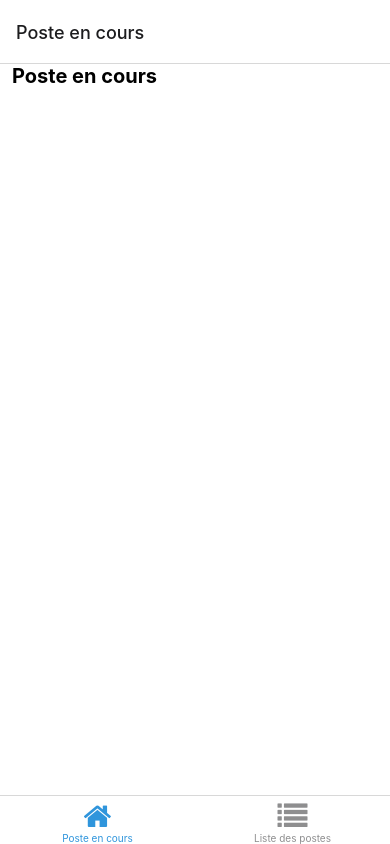
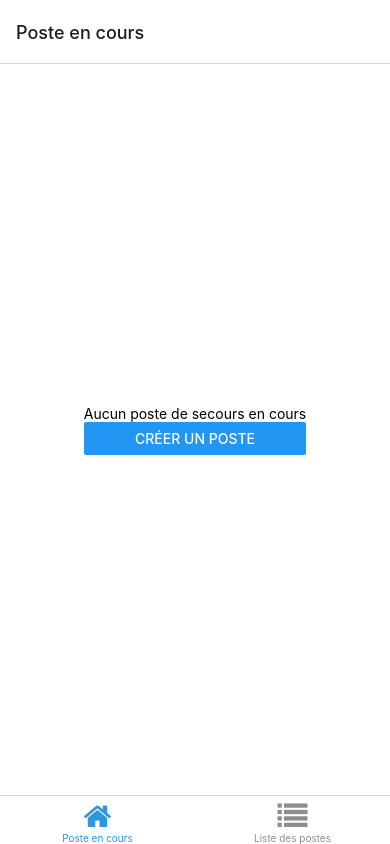
Before and after one commit to Gguigre/main-courante-sfcb93, a React Native app: screen / in a window 390 px wide. Built offline with nearby package versions, Linux system fonts and the light colour scheme; what expo-linking, sentry-expo would draw is missing.

Commit message:
feat: create no post page from postContext

```diff
--- /dev/null
+++ b/src/app/context/currentPost/CurrentPostContext.ts
@@ -0,0 +1,10 @@
+import { createContext } from 'react';
+import { CurrentPostState } from './types';
+
+export const CurrentPostContext = createContext<{
+  currentPost: CurrentPostState;
+}>({
+  currentPost: {
+    currentPost: null,
+  },
+});
--- /dev/null
+++ b/src/app/context/currentPost/types.ts
@@ -0,0 +1,20 @@
+export type AdminInfo = {
+  id: string;
+};
+
+export type PostType = { adminInfo: AdminInfo | null };
+
+export interface CurrentPostState {
+  currentPost: PostType | null;
+}
+
+type CreatePostAction = {
+  type: 'CREATE_POST';
+  payload: PostType;
+};
+
+type EndPostAction = {
+  type: 'END_POST';
+};
+
+export type CurrentPostAction = CreatePostAction | EndPostAction;
--- /dev/null
+++ b/src/app/context/currentPost/useCurrentPostContext.ts
@@ -0,0 +1,6 @@
+import { useContext } from 'react';
+import { CurrentPostContext } from './CurrentPostContext';
+
+export const useCurrentPostContext = () => {
+  return useContext(CurrentPostContext);
+};
--- a/src/modules/AllPosts/views/AllPostsScreen.tsx
+++ b/src/modules/AllPosts/views/AllPostsScreen.tsx
@@ -22,8 +22,7 @@ export const AllPostsScreen: React.FunctionComponent<Props> = () => {
 const styles = StyleSheet.create({
   container: {
     flex: 1,
-    alignItems: 'center',
-    justifyContent: 'center',
+    paddingHorizontal: 12,
   },
   title: {
     fontSize: 20,
--- a/src/modules/CurrentPost/views/CurrentPost.tsx
+++ b/src/modules/CurrentPost/views/CurrentPost.tsx
@@ -2,9 +2,10 @@ import { BottomTabNavigationProp } from '@react-navigation/bottom-tabs';
 import { CompositeNavigationProp } from '@react-navigation/core';
 import { NativeStackNavigationProp } from '@react-navigation/native-stack';
 import * as React from 'react';
-import { StyleSheet } from 'react-native';
+import { Button, StyleSheet } from 'react-native';
 import { RootStackParamList, RootTabParamList } from '../../../../types';
 import { Text, View } from '../../../shared/views/Themed';
+import { useCurrentPostScreen } from './useCurrentPostScreen';
 
 type Props = CompositeNavigationProp<
   BottomTabNavigationProp<RootTabParamList, 'CurrentPost'>,
@@ -12,9 +13,16 @@ type Props = CompositeNavigationProp<
 >;
 
 export const CurrentPostScreen: React.FunctionComponent<Props> = () => {
+  const { currentPost, createPost } = useCurrentPostScreen();
+
   return (
     <View style={styles.container}>
-      <Text style={styles.title}>Poste en cours</Text>
+      {currentPost === null ? (
+        <View style={styles.noPostContainer}>
+          <Text>Aucun poste de secours en cours</Text>
+          <Button title="Créer un poste" onPress={createPost} />
+        </View>
+      ) : null}
     </View>
   );
 };
@@ -24,8 +32,5 @@ const styles = StyleSheet.create({
     flex: 1,
     paddingHorizontal: 12,
   },
-  title: {
-    fontSize: 20,
-    fontWeight: 'bold',
-  },
+  noPostContainer: { alignSelf: 'center', flex: 1, justifyContent: 'center' },
 });
--- /dev/null
+++ b/src/modules/CurrentPost/views/useCurrentPostScreen.ts
@@ -0,0 +1,17 @@
+import { useNavigation } from '@react-navigation/native';
+import { useCurrentPostContext } from '../../../app/context/currentPost/useCurrentPostContext';
+
+export const useCurrentPostScreen = () => {
+  const { currentPost } = useCurrentPostContext();
+
+  const navigation = useNavigation();
+
+  const createPost = () => {
+    navigation.navigate('CreatePost');
+  };
+
+  return {
+    currentPost: currentPost.currentPost,
+    createPost,
+  };
+};
```
Also changed, not shown: src/app/context/currentPost/useCurrentPost.ts (added, +37 -0 lines).
